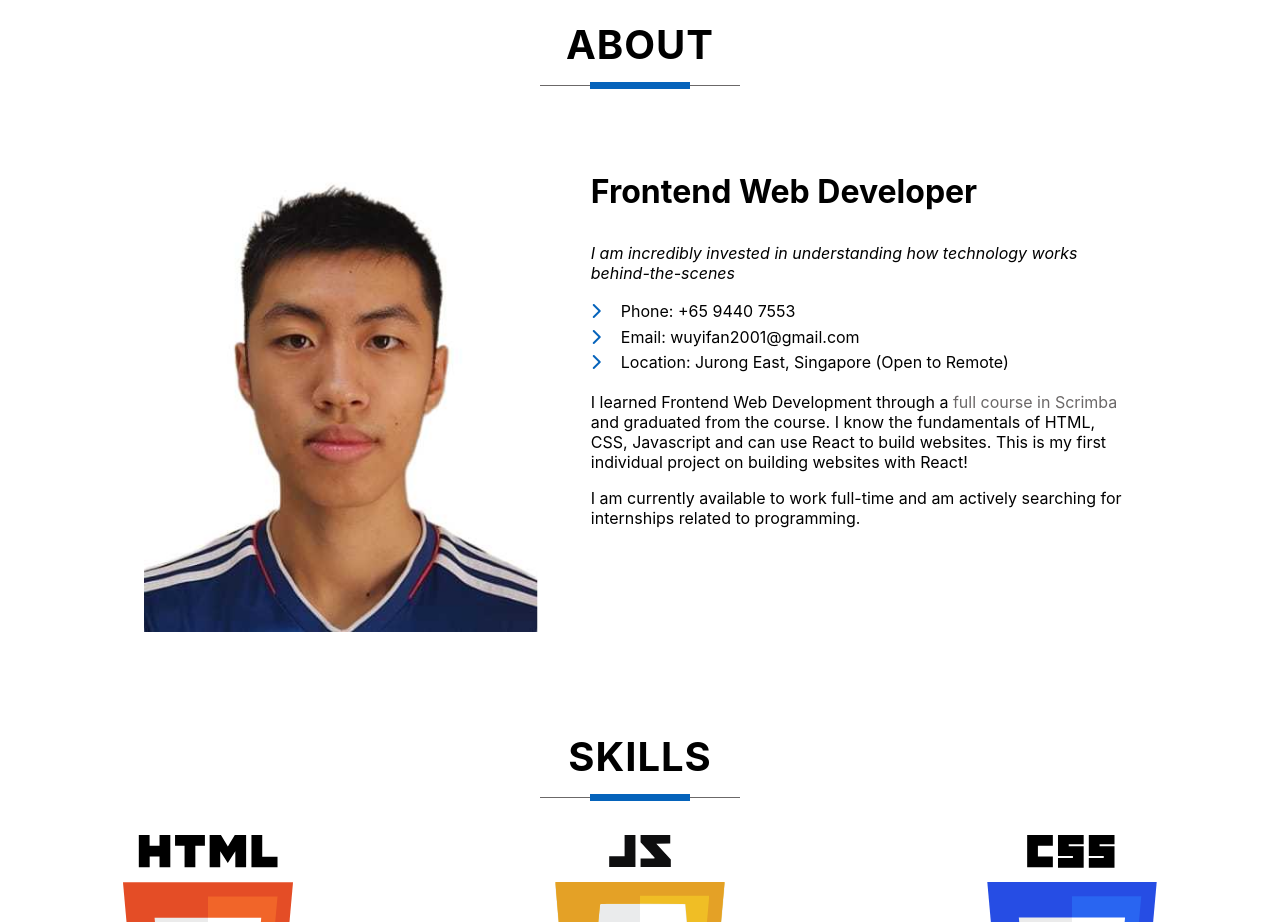
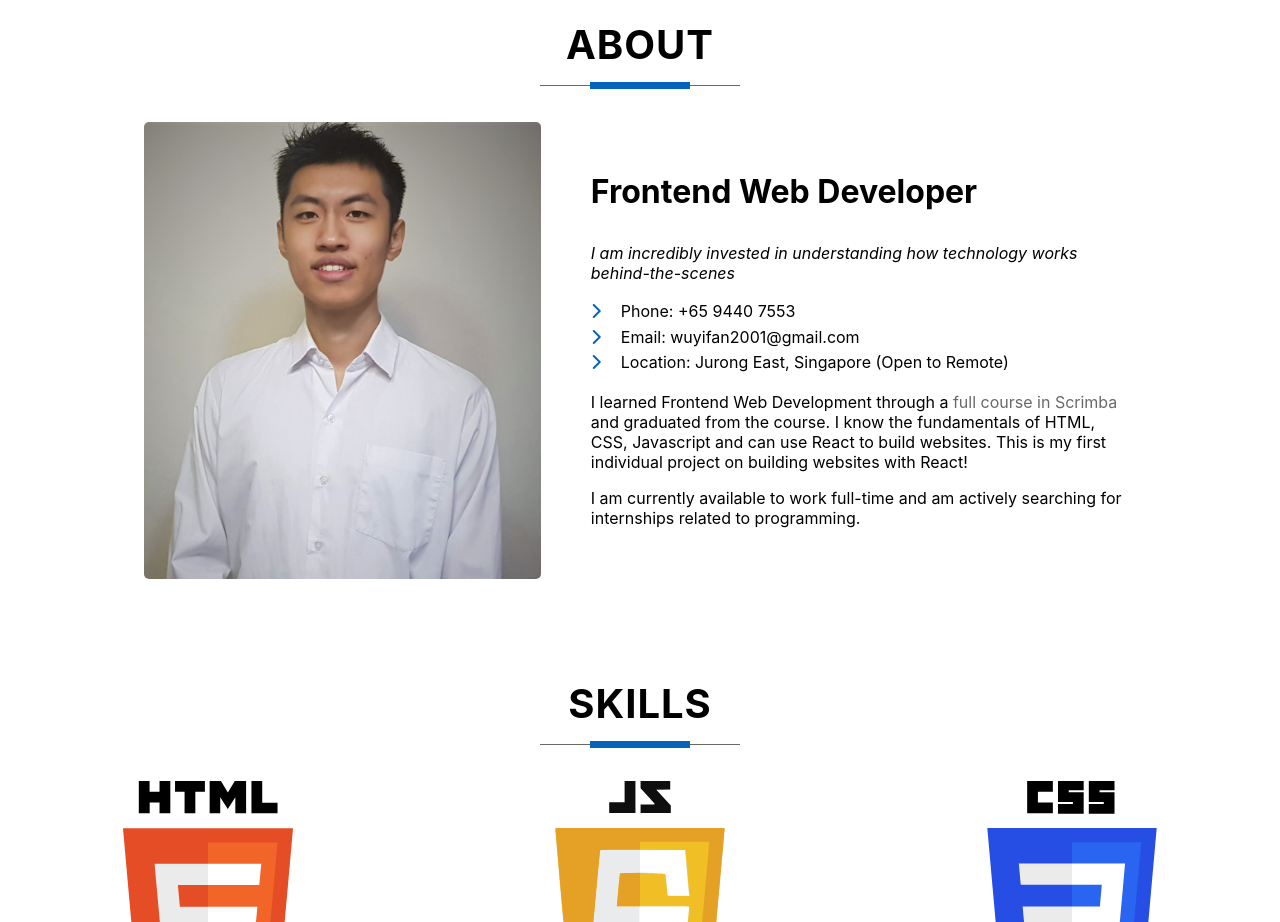
Before and after one commit to Axemortal/My-Portfolio, a React (Create React App) app in the folder portfolio/: page / in a window 1280 px wide. Shown: the part 840-1762 px from the top of the page. Built offline with nearby package versions, Linux system fonts and the light colour scheme.

Commit message:
Change image

```diff
--- a/portfolio/src/App.css
+++ b/portfolio/src/App.css
@@ -158,12 +158,12 @@ h1,
 .LinkedIn-logo:hover > path,
 .Github-logo:hover path,
 .LinkedIn-logo:focus > path,
-.Github-logo:focus path{
+.Github-logo:focus path {
   fill: #0563bb;
 }
 
 @media (max-width: 500px) {
-  .large-text{
+  .large-text {
     font-size: var(--fs-h3);
   }
 }
@@ -171,10 +171,9 @@ h1,
 @media (min-width: 700px) {
   h1,
   .large-text,
-  .hero__links{
+  .hero__links {
     margin: 0 0 10px 20vw;
   }
-
 }
 
 /* About myself */
@@ -191,6 +190,7 @@ h1,
 
 .image-myself {
   object-fit: cover;
+  border-radius: 5px;
 }
 
 .section__introduction {
@@ -246,7 +246,7 @@ h1,
 
 .skills--grid {
   display: grid;
-  grid-template: auto auto / repeat(2, minmax( 120px, 1fr));
+  grid-template: auto auto / repeat(2, minmax(120px, 1fr));
   gap: 15px;
   justify-items: center;
   align-items: center;
@@ -363,19 +363,21 @@ footer {
   .contact--grid {
     grid-template: 1fr 1fr / min-content 1fr;
   }
-
 }
 
 /* Animations */
 
-.is-typing{
+.is-typing {
   animation-name: typing;
   animation-duration: 1s;
   animation-iteration-count: infinite;
 }
 
-
 @keyframes typing {
-  from{border-right: solid 3px #0563bb}
-  to{border: none}
+  from {
+    border-right: solid 3px #0563bb;
+  }
+  to {
+    border: none;
+  }
 }
--- a/portfolio/src/Components/About.jsx
+++ b/portfolio/src/Components/About.jsx
@@ -1,5 +1,5 @@
 import React from "react";
-import Person from "../Images/Passport-Photo.jpg";
+import Person from "../Images/Portrait-image.png";
 import HTMLLogo from "../Images/HTML-logo.svg";
 import CSSLogo from "../Images/CSS-logo.svg";
 import JSLogo from "../Images/Javascript-logo.svg";
```
Also changed, not shown: portfolio/src/Images/Portrait-image.png (added).
